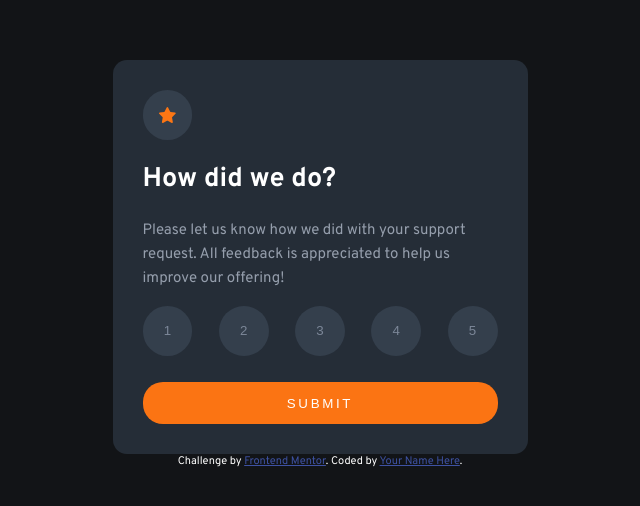
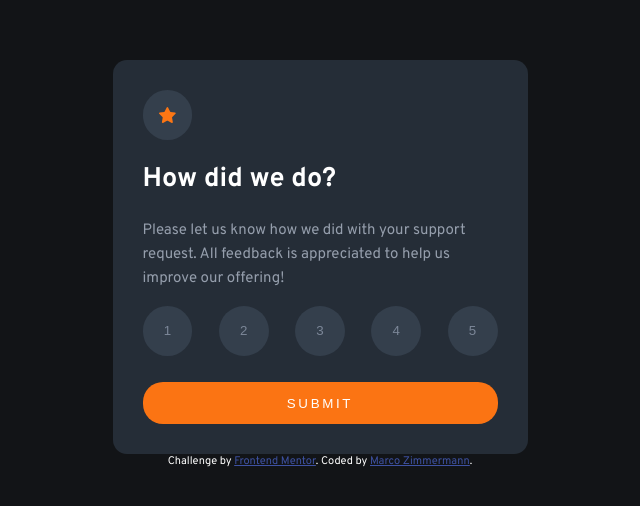
Before and after one commit to bluepersia/Interactive-rating-component, a plain HTML site: page index.html in a window 1280 px wide. Shown: the part 136-642 px from the top of the page, 320-960 px from the left. Drawn offline with Linux system fonts and the light colour scheme.

Commit message:
Name fix

```diff
--- a/index.html
+++ b/index.html
@@ -55,7 +55,7 @@
 
   <div class="attribution">
     Challenge by <a href="https://www.frontendmentor.io?ref=challenge" target="_blank">Frontend Mentor</a>.
-    Coded by <a href="#">Your Name Here</a>.
+    Coded by <a href="#">Marco Zimmermann</a>.
   </div>
 
   <script src="./app.js"></script>
```
